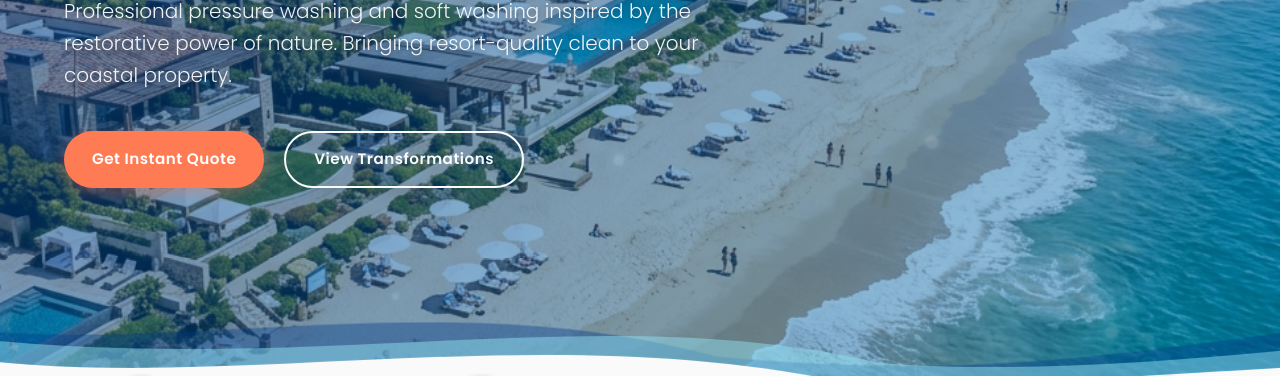
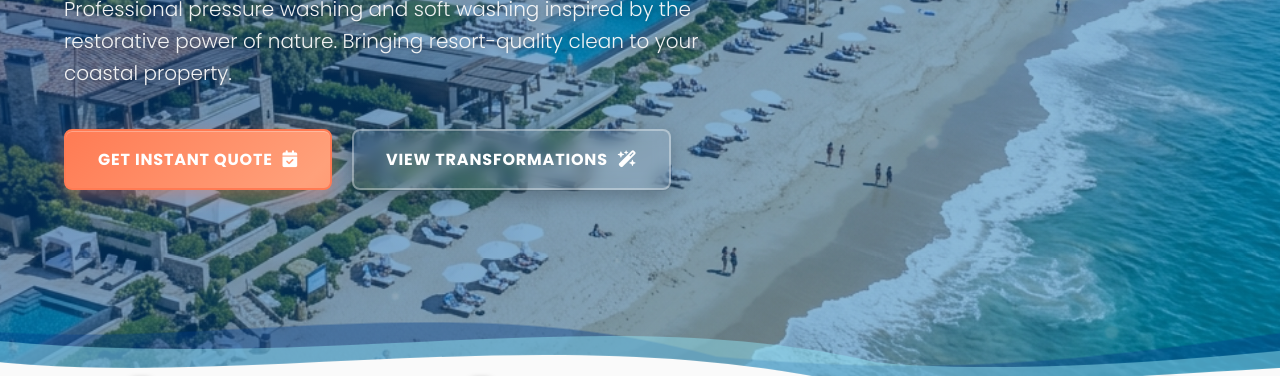
Before and after one commit to NevinShields/swell-clean-coastal-washing, a website built with Vite: page index.html in a window 1280 px wide. Shown: the part 391-767 px from the top of the page. Built offline with nearby package versions, Linux system fonts and the light colour scheme; animation ran at ten frames a second; a web font is replaced by a local one.

Commit message:
Redesign hero buttons with sunset gradients, glassmorphism, FontAwesome icons, and micro-hover interactions

```diff
--- a/index.html
+++ b/index.html
@@ -110,8 +110,8 @@
                     Professional pressure washing and soft washing inspired by the restorative power of nature. Bringing resort-quality clean to your coastal property.
                 </p>
                 <div class="hero-buttons">
-                    <a href="#cta" class="btn btn-primary" id="hero-quote-btn">Get Instant Quote</a>
-                    <a href="#before-after" class="btn btn-secondary" id="hero-trans-btn">View Transformations</a>
+                    <a href="#cta" class="btn btn-primary" id="hero-quote-btn">Get Instant Quote <i class="fa-solid fa-calendar-check"></i></a>
+                    <a href="#before-after" class="btn btn-secondary" id="hero-trans-btn">View Transformations <i class="fa-solid fa-wand-magic-sparkles"></i></a>
                 </div>
             </div>
         </div>
--- a/styles.css
+++ b/styles.css
@@ -642,6 +642,66 @@ button {
     gap: 20px;
 }
 
+.hero-buttons .btn {
+    padding: 16px 32px;
+    font-size: 1rem;
+    font-weight: 700;
+    text-transform: uppercase;
+    letter-spacing: 0.8px;
+    border-radius: var(--radius-sm); /* Sleek square-bevel look to match wooden boards rather than capsules */
+    box-shadow: 0 4px 15px rgba(0, 0, 0, 0.3);
+}
+
+.hero-buttons .btn i {
+    margin-left: 10px;
+    font-size: 1.05rem;
+    transition: transform 0.3s ease;
+}
+
+/* Sunset Sparkle sweep gradient button */
+.hero-buttons .btn-primary {
+    background: linear-gradient(135deg, #FF7B54 0%, #FFA07A 50%, #FF7B54 100%);
+    background-size: 200% auto;
+    border: 2px solid #FF7B54;
+    color: #FFFFFF;
+    box-shadow: 0 6px 20px rgba(255, 123, 84, 0.45), inset 0 1px 0 rgba(255,255,255,0.3);
+    transition: all 0.4s ease;
+}
+
+.hero-buttons .btn-primary:hover {
+    background-position: right center;
+    border-color: #FFA07A;
+    transform: translateY(-4px);
+    box-shadow: 0 12px 28px rgba(255, 123, 84, 0.65);
+}
+
+.hero-buttons .btn-primary:hover i {
+    transform: translateX(4px) scale(1.15);
+}
+
+/* Sea-Glass overlay button */
+.hero-buttons .btn-secondary {
+    background: rgba(255, 255, 255, 0.08);
+    border: 2px solid rgba(255, 255, 255, 0.35);
+    backdrop-filter: blur(8px);
+    -webkit-backdrop-filter: blur(8px);
+    color: #FFFFFF;
+    box-shadow: 0 6px 20px rgba(0, 0, 0, 0.25);
+    transition: all 0.4s ease;
+}
+
+.hero-buttons .btn-secondary:hover {
+    background: linear-gradient(135deg, rgba(144, 224, 239, 0.3) 0%, rgba(0, 119, 182, 0.45) 100%);
+    border-color: var(--seafoam);
+    color: #FFFFFF;
+    transform: translateY(-4px);
+    box-shadow: 0 12px 28px rgba(144, 224, 239, 0.45);
+}
+
+.hero-buttons .btn-secondary:hover i {
+    transform: rotate(15deg) scale(1.15);
+}
+
 /* Floating Sea Breeze Particles */
 .sea-breeze-container {
     position: absolute;
```
